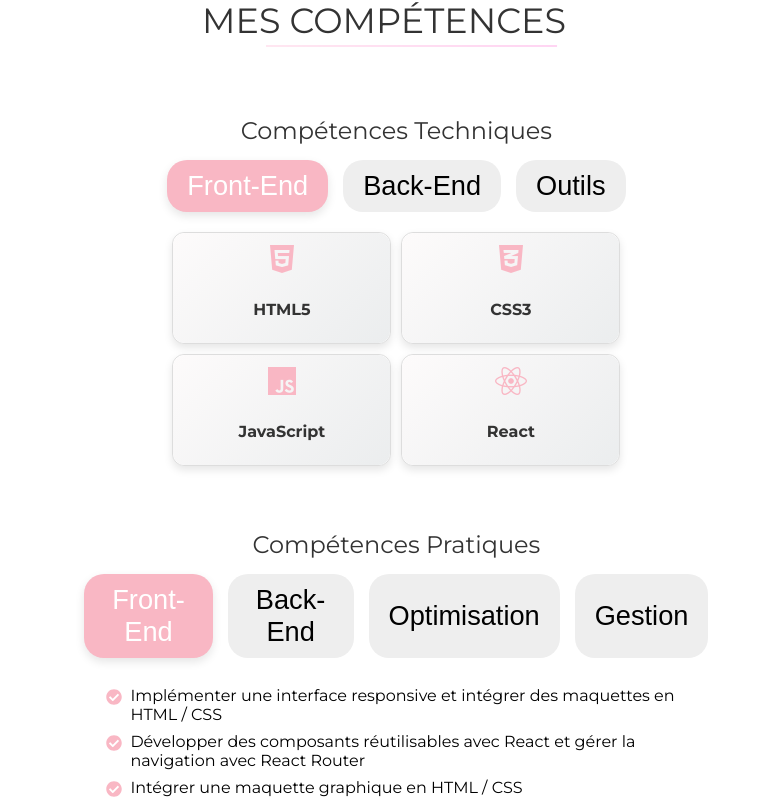
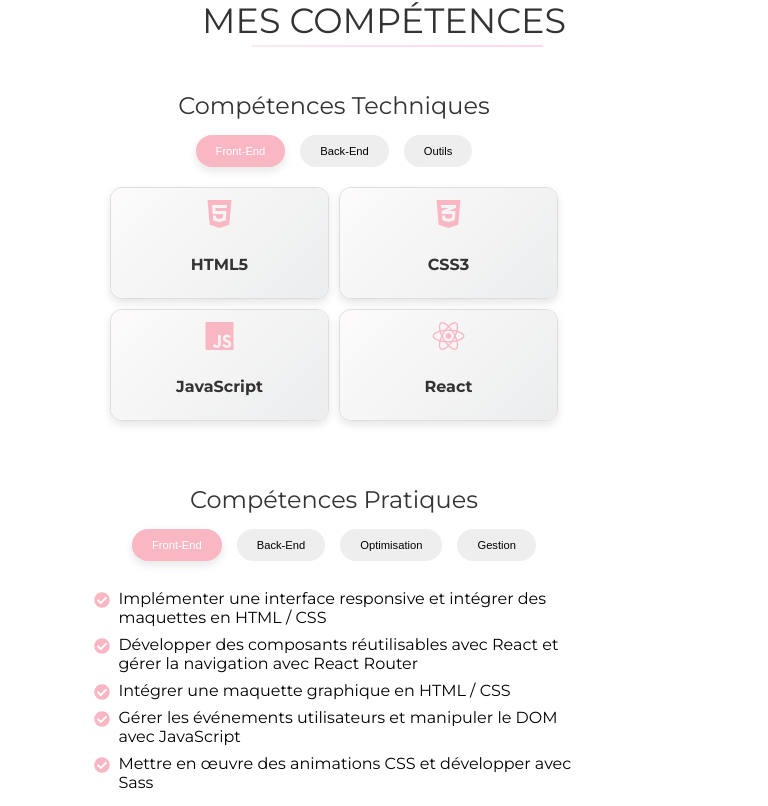
Before and after one commit to azorophelie/portfolio, a React (Create React App) app in the folder Front End/: page / in a window 768 px wide. Shown: the part 1687-2493 px from the top of the page. Built offline with nearby package versions, Linux system fonts and the light colour scheme; a web font is replaced by a local one.

Commit message:
version mobile

```diff
--- a/Front End/src/SCSS/main.css
+++ b/Front End/src/SCSS/main.css
@@ -1445,6 +1445,9 @@
   .dark-mode-toggle {
     font-size: 16px;
   }
+  .competences h2 {
+    margin-bottom: -5px;
+  }
   .introduction {
     width: 100vw;
     margin: 0;
@@ -1495,7 +1498,7 @@
   }
   .skills-left,
   .skills-right {
-    width: 130%;
+    width: 100%;
   }
   .tab-buttons button {
     font-size: 0.7rem; /* plus petit (≈ 14px) */
@@ -1714,6 +1717,9 @@
   .contact h2 {
     font-size: 35px;
   }
+  .competences h2 {
+    margin-bottom: -5px;
+  }
   .front-back-container {
     flex-direction: column;
   }
@@ -1726,11 +1732,11 @@
     flex-direction: column;
   }
   .tab-buttons button {
-    font-size: 1.7rem;
+    font-size: 0.7rem;
   }
   .skills-left,
   .skills-right {
-    width: 125%;
+    width: 100%;
   }
   .project-card {
     width: 100%;
--- a/Front End/src/SCSS/pages/_mobile.scss
+++ b/Front End/src/SCSS/pages/_mobile.scss
@@ -79,6 +79,9 @@
         font-size: 16px;
       }
 
+      .competences h2 {
+        margin-bottom: -5px;
+    }
     // Introduction
       .introduction {
         width: 100vw;
@@ -148,8 +151,9 @@
 
   .skills-left,
   .skills-right {
-    width: 130%;
+    width: 100%;
   }
+
   .tab-buttons button {
   font-size: 0.7rem; /* plus petit (≈ 14px) */
   padding: 6px 12px;  /* réduit aussi l’espace */
--- a/Front End/src/SCSS/pages/_tablette.scss
+++ b/Front End/src/SCSS/pages/_tablette.scss
@@ -80,6 +80,9 @@
       font-size: 35px;
     }
 
+    .competences h2 {
+        margin-bottom: -5px;
+    }
     // Cartes de compétences
     .front-back-container {
         flex-direction: column;
@@ -97,11 +100,12 @@
   }
 
   .tab-buttons button {
-    font-size: 1.7rem;
+    font-size: 0.7rem;
   }
+
    .skills-left,
   .skills-right {
-    width: 125%;
+    width: 100%;
   }
      // Cartes pour les projets
     .project-card {
```
Also changed, not shown: 1 other file (tests, documents, lock files or other folders).
